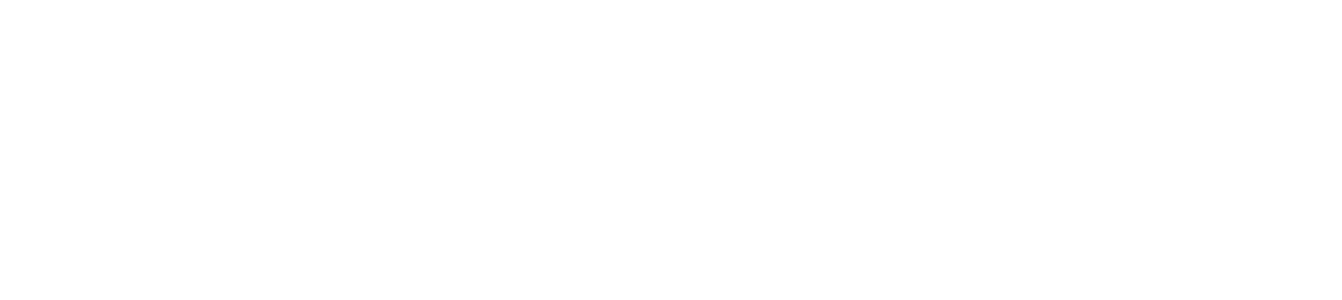
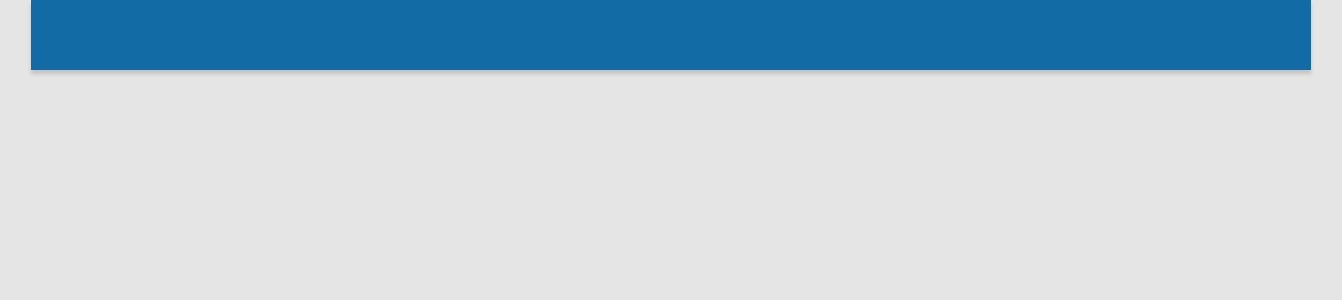
Before and after one commit to MateusGHmaster/projeto10-trackit, a React (Create React App) app: page /habits in a window 1280 px wide. Shown: the top 300 px of the page, 1342 px wide, since content can reach past the window. Built offline with nearby package versions, Linux system fonts and the light colour scheme.

Commit message:
go-to-/today

```diff
--- a/src/App.js
+++ b/src/App.js
@@ -6,18 +6,25 @@ import Today from "./Today";
 import History from "./History";
 import { BrowserRouter, Routes, Route } from "react-router-dom";
 
+
+import React/* , { useState } */ from "react";
+
+
 export default function App () {
+
+    /* const [token, setToken] = useState(''); */
+
     return (
 
         <BrowserRouter>
             {/* <Header /> */}
             <Routes>
-                <Route path="/" element={<Login />} />
+                <Route path="/" element={<Login setToken={(() => {})}/>} />
                 <Route path="/register" element={<Register />} />
-                <Route path="/menu" element={<Menu />} />
-                <Route path="/habits" element={<Habits />} />
-                <Route path="/today" element={<Today />} />
-                <Route path="/history" element={<History />} />
+                <Route path="/menu" element={<Menu token={''}/>} />
+                <Route path="/habits" element={<Habits token={''}/>} />
+                <Route path="/today" element={<Today token={''}/>} />
+                <Route path="/history" element={<History token={''}/>} />
             </Routes>
             {/* <Footer /> */}
         </BrowserRouter>
--- a/src/Habits.js
+++ b/src/Habits.js
@@ -1,8 +1,26 @@
+import Header from './Header'
+import styled from "styled-components";
+
 export default function Habits () {
+
+
+
     return (
 
-        <>
-        </>
+        <HabitsContainer>
+            <Header />
+        </HabitsContainer>
 
     );
 }
+
+const HabitsContainer = styled.div`
+  min-height: 100vh;
+  width: 100%;
+  padding: 31px;
+  display: flex;
+  justify-content: center;
+  align-items: center;
+  flex-direction: column;
+  background-color: #E5E5E5;
+`;
--- a/src/Header.js
+++ b/src/Header.js
@@ -1,8 +1,24 @@
+import appName from './trackIt.png';
+import styled from "styled-components";
+
 export default function Header () {
+
+
+
     return (
 
-        <>
-        </>
+        <HeaderContainer>
+            <img src={appName} alt={'navbar-app-name'} height={30} width={90}/>
+        </HeaderContainer>
 
     );
 }
+
+const HeaderContainer = styled.div`
+    position: fixed;
+    top: 0;
+    width: 100%;
+    height: 70px;
+    background: #126BA5;
+    box-shadow: 0px 4px 4px rgba(0, 0, 0, 0.15);
+`;
--- a/src/Login.js
+++ b/src/Login.js
@@ -7,7 +7,7 @@ import Input from "./Input";
 import Button from "./Button";
 import styled from "styled-components";
 
-export default function Login (loginToken) {
+export default function Login ({setToken}) {
 
     const navigate = useNavigate ();
 
@@ -22,7 +22,8 @@ export default function Login (loginToken) {
         const promise = axios.post('https://mock-api.bootcamp.respondeai.com.br/api/v2/trackit/auth/login', {email: email, password: password});
         promise.then (response => {
             const {data} = response;
-            loginToken (data.token);
+            /* setToken (data.token); */
+            localStorage.setItem('trackItToken', data.token);
             navigate ('/today');
         });
         promise.catch (response => {
--- a/src/Logo.js
+++ b/src/Logo.js
@@ -1,5 +1,5 @@
 import logo from './logo.png';
-import trackit from './trackIt.png';
+import appName from './trackIt.png';
 import styled from "styled-components";
 
 export default function Logo () {
@@ -7,7 +7,7 @@ export default function Logo () {
 
         <AppLogo>
             <img src={logo} alt={'logo'} height={110} width={180}/>
-            <img src={trackit} alt={'app-name'} height={60} width={180}/>
+            <img src={appName} alt={'app-name'} height={60} width={180}/>
         </AppLogo>
 
     );
--- a/src/Register.js
+++ b/src/Register.js
@@ -32,8 +32,8 @@ export default function Register () {
             console.log(data);
             navigate('/');
         })
-        promise.catch (error => {
-            console.log(error);
+        promise.catch (err => {
+            console.log(err);
             alert('Ocorreu um erro, e sentimos muito por isso. Por favor, tente novamente.');
             refreshPage();
         })
--- a/src/Today.js
+++ b/src/Today.js
@@ -1,7 +1,11 @@
 export default function Today () {
+
+
+
     return (
 
         <>
+            <p>TODAY</p>
         </>
 
     );
```
